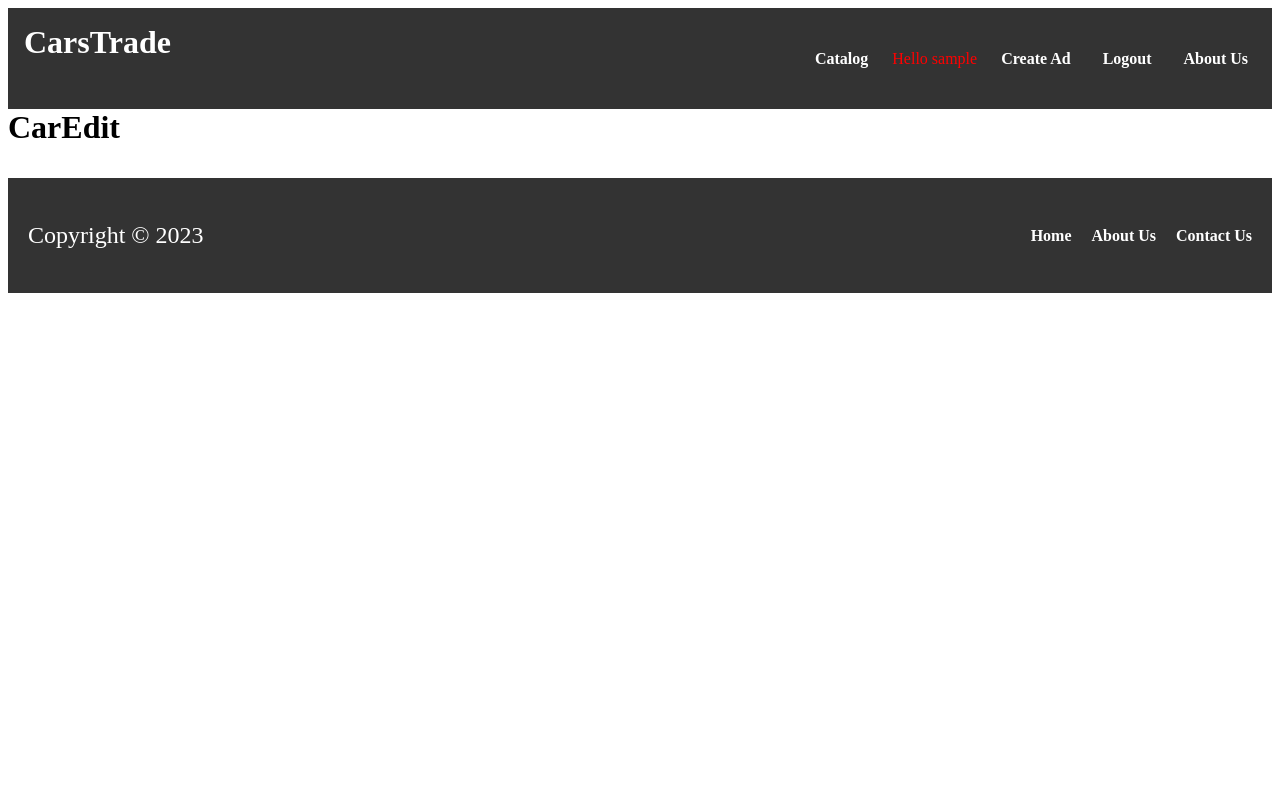
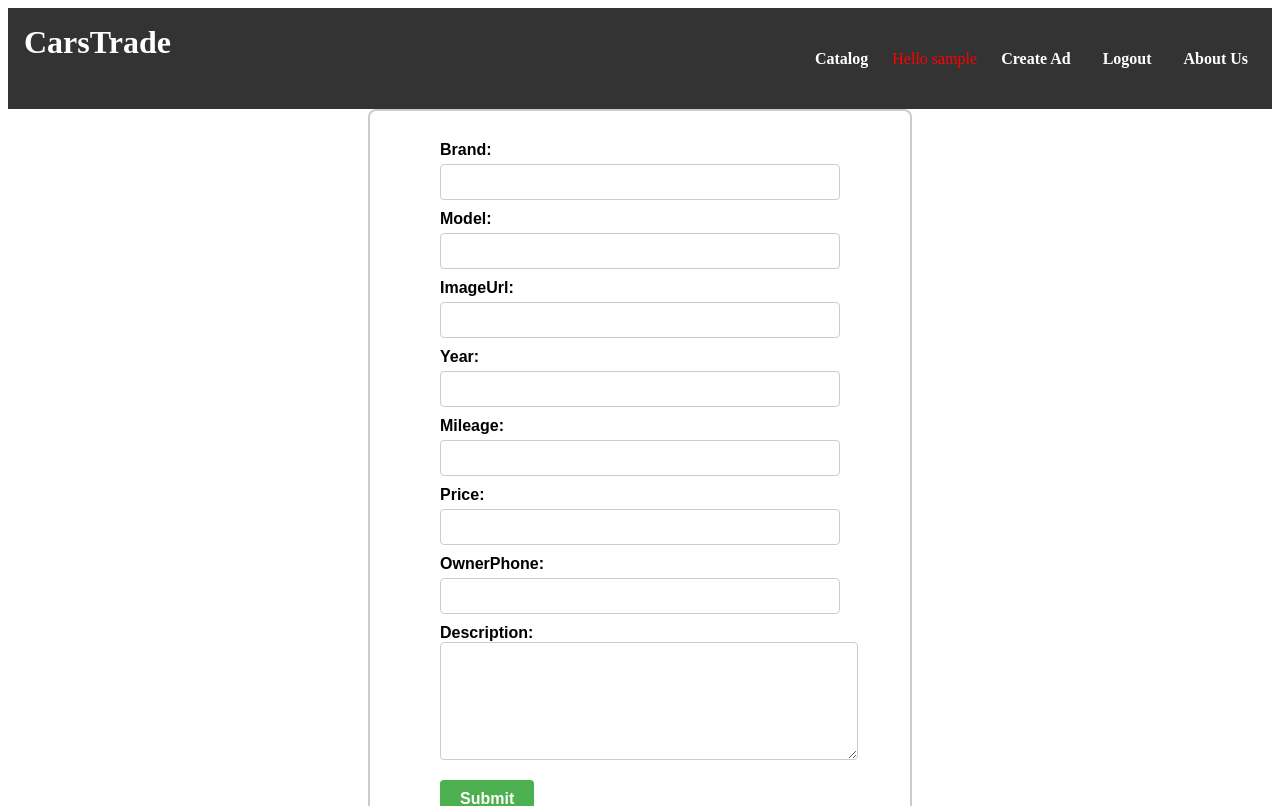
Before and after one commit to Petar-Dinev/BuyOrSell, a React (Create React App) app in the folder client/: page /catalog/1/edit in a window 1280 px wide. Shown: the top 806 px of the page. Built offline with nearby package versions, Linux system fonts and the light colour scheme; no server answers; sample sign-in values are in the browser's storage.

Commit message:
Rework isOwnerGuard and editPage

```diff
--- a/client/src/components/EditCarAd/EditCarAd.js
+++ b/client/src/components/EditCarAd/EditCarAd.js
@@ -1,7 +1,126 @@
-const EditCarAd = () => {
-    return (
-        <h1>CarEdit</h1>
-    )
-}
+import styles from "./EditCarAd.module.css";
 
-export default EditCarAd
+import { useEffect } from "react";
+import { useParams } from "react-router-dom";
+
+import { useCarAdContext } from "../../contexts/CarAdContext";
+import { useForm } from "../../hooks/useForm";
+import * as carAdService from "../../services/carAdService";
+
+export const EditCarAd = () => {
+  const { onCarAdEditSubmit } = useCarAdContext();
+  const { carAdId } = useParams();
+
+  const { values, changeHandler, onSubmit, changeValues } = useForm(
+    {
+      _id: "",
+      brand: "",
+      model: "",
+      imageUrl: "",
+      year: "",
+      mileage: "",
+      price: "",
+      ownerPhone: "",
+      description: "",
+    },
+    onCarAdEditSubmit
+  );
+
+  useEffect(() => {
+    carAdService.getOne(carAdId)
+     .then((result) => {
+      changeValues(result);
+    });
+  }, [carAdId]);
+
+  return (
+    <div className={styles["form-container"]}>
+      <form onSubmit={onSubmit}>
+        <label className={styles["form-label"]}>
+          Brand:
+          <input
+            type="text"
+            name="brand"
+            value={values.brand}
+            onChange={changeHandler}
+            className={styles["form-input"]}
+          />
+        </label>
+        <label className={styles["form-label"]}>
+          Model:
+          <input
+            type="text"
+            name="model"
+            value={values.model}
+            onChange={changeHandler}
+            className={styles["form-input"]}
+          />
+        </label>
+        <label className={styles["form-label"]}>
+          ImageUrl:
+          <input
+            type="text"
+            name="imageUrl"
+            value={values.imageUrl}
+            onChange={changeHandler}
+            className={styles["form-input"]}
+          />
+        </label>
+        <label className={styles["form-label"]}>
+          Year:
+          <input
+            type="text"
+            name="year"
+            value={values.year}
+            onChange={changeHandler}
+            className={styles["form-input"]}
+          />
+        </label>
+        <label className={styles["form-label"]}>
+          Mileage:
+          <input
+            type="text"
+            name="mileage"
+            value={values.mileage}
+            onChange={changeHandler}
+            className={styles["form-input"]}
+          />
+        </label>
+        <label className={styles["form-label"]}>
+          Price:
+          <input
+            type="text"
+            name="price"
+            value={values.price}
+            onChange={changeHandler}
+            className={styles["form-input"]}
+          />
+        </label>
+        <label className={styles["form-label"]}>
+          OwnerPhone:
+          <input
+            type="text"
+            name="ownerPhone"
+            value={values.ownerPhone}
+            onChange={changeHandler}
+            className={styles["form-input"]}
+          />
+        </label>
+        <label className={styles["form-label"]}>
+          Description:
+          <textarea
+            name="description"
+            value={values.description}
+            onChange={changeHandler}
+            className={styles["form-textarea"]}
+          />
+        </label>
+        <button type="submit" className={styles["form-button"]}>
+          Submit
+        </button>
+      </form>
+    </div>
+  );
+};
+
+export default EditCarAd;
--- /dev/null
+++ b/client/src/components/EditCarAd/EditCarAd.module.css
@@ -0,0 +1,55 @@
+.form-container {
+    border: 2px solid #ccc;
+    padding: 20px;
+    border-radius: 8px;
+    max-width: 500px;
+    margin: 0 auto;
+}
+
+.form-label {
+    display: block;
+    margin-bottom: 5px;
+    font-weight: bold;
+}
+
+.form-input {
+    display: block;
+    margin-bottom: 10px;
+    padding: 8px;
+    font-size: 16px;
+    border: 1px solid #ccc;
+    border-radius: 4px;
+    width: 100%;
+}
+
+.form-button {
+    display: block;
+    margin-top: 20px;
+    padding: 10px 20px;
+    font-size: 18px;
+    font-weight: bold;
+    background-color: #0070f3;
+    color: #fff;
+    border: none;
+    border-radius: 4px;
+    cursor: pointer;
+}
+
+.form-button:hover {
+    background-color: #0053b3;
+}
+
+.form-button:active {
+    background-color: #004399;
+}
+
+.form-textarea {
+    display: block;
+    margin-bottom: 10px;
+    padding: 8px;
+    font-size: 16px;
+    border: 1px solid #ccc;
+    border-radius: 4px;
+    width: 100%;
+    height: 100px;
+}
--- a/client/src/components/Guards/OwnerGuard.js
+++ b/client/src/components/Guards/OwnerGuard.js
@@ -5,12 +5,13 @@ import { useAuthContext } from "../../contexts/AuthContext";
 const OwnerGuard = ({ children }) => {
   const { carAdId } = useParams();
   const { getCarAd } = useCarAdContext();
-  const { userId } = useAuthContext();
+  const { userData } = useAuthContext();
 
   const currentCarAd = getCarAd(carAdId);
 
-  if(currentCarAd && currentCarAd._ownerId === userId) {
-    return <Navigate to={`/cars/${carAdId}`} replace />
+  if(currentCarAd && currentCarAd._ownerId !== userData._id) {
+    console.log("hi");
+    return <Navigate to={`/catalog/${carAdId}`} replace />
   }
 
   return children ? children : <Outlet />
```
